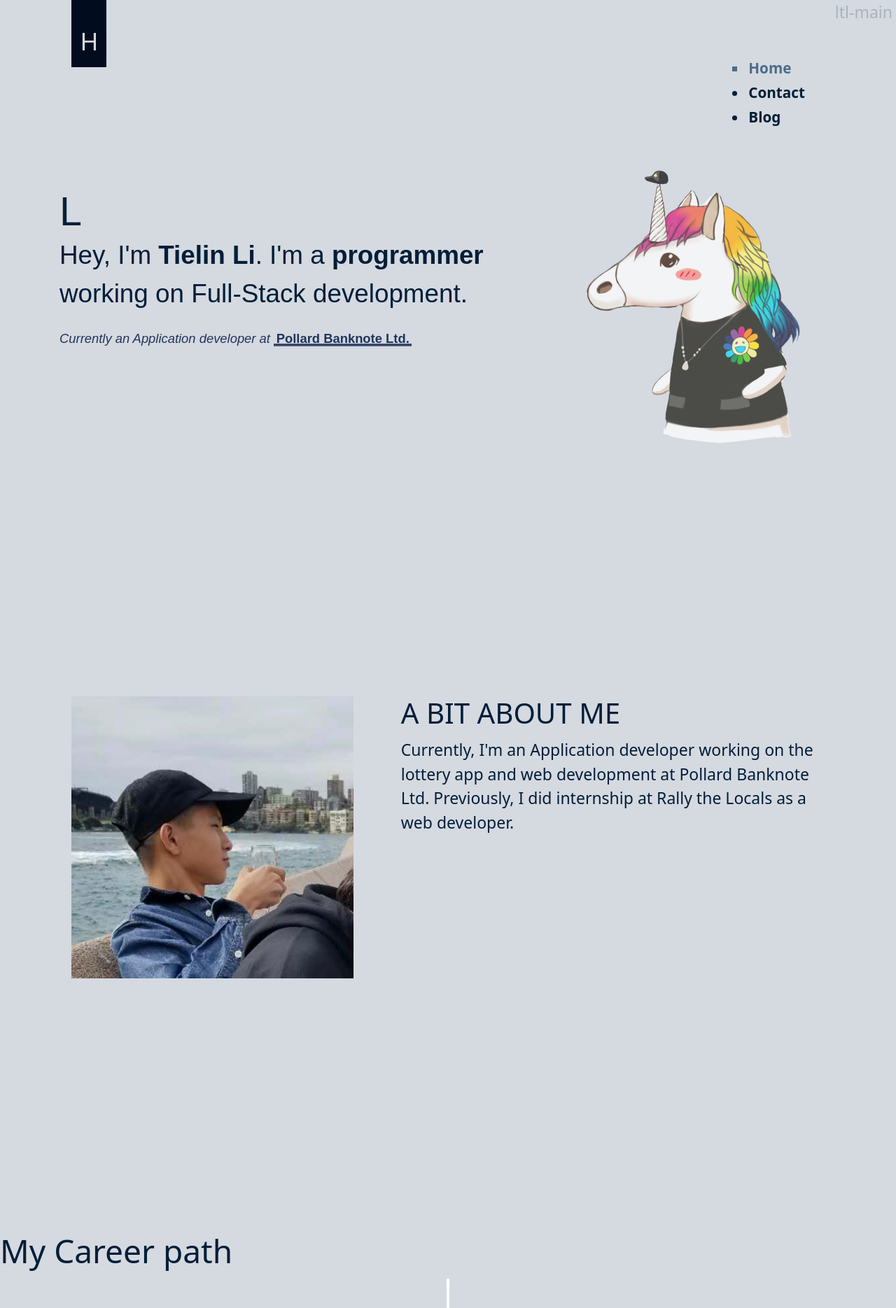
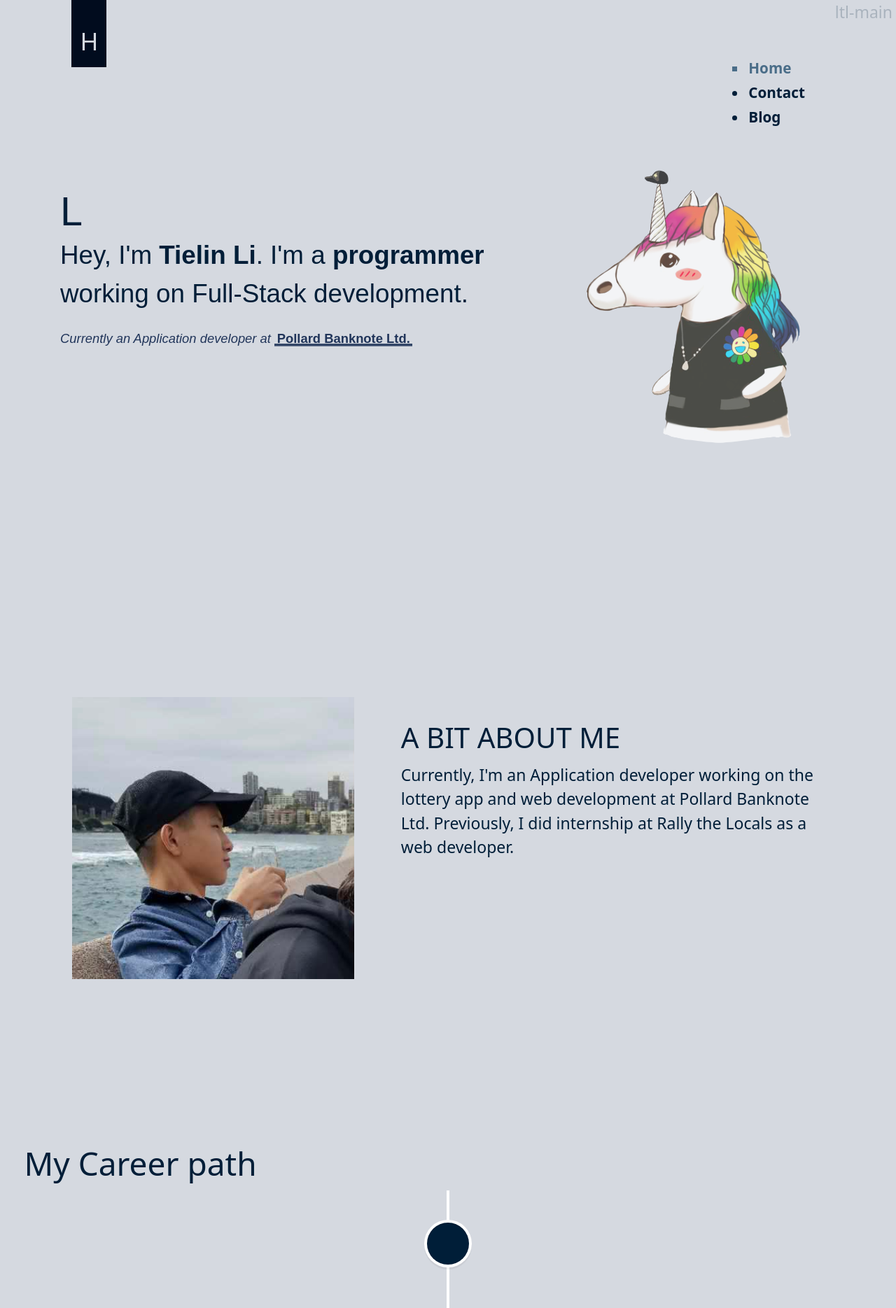
Before and after one commit to ltlkong/ltl-portfolio, a React (Create React App) app: page / in a window 1280 px wide. Shown: the top 1869 px of the page at 70% size. Built offline with nearby package versions, Linux system fonts and the light colour scheme; a web font is replaced by a local one.

Commit message:
Fix styles

```diff
--- a/src/components/markdown/index.tsx
+++ b/src/components/markdown/index.tsx
@@ -2,7 +2,7 @@ import React, { ReactElement, HTMLProps } from 'react';
 import withStyles, { WithStylesProps } from 'react-jss';
 import ReactMarkdown from 'react-markdown';
 
-interface IProps extends HTMLProps<HTMLDivElement> {
+interface IProps extends HTMLProps<ReactElement> {
     children?: string;
 }
 
--- a/src/components/navBar/index.tsx
+++ b/src/components/navBar/index.tsx
@@ -4,7 +4,7 @@ import withStyles, { WithStylesProps } from 'react-jss';
 
 interface IProps
     extends WithStylesProps<typeof styles>,
-        HTMLProps<HTMLDivElement> {
+        HTMLProps<ReactElement> {
     children: any;
 }
 
--- a/src/pages/homePage/components/career-timeline/index.tsx
+++ b/src/pages/homePage/components/career-timeline/index.tsx
@@ -1,4 +1,4 @@
-import React, { ReactElement } from 'react';
+import React, { ReactElement, HTMLProps } from 'react';
 import {
     VerticalTimeline,
     VerticalTimelineElement,
@@ -8,7 +8,9 @@ import theme from '../../../../styles/themePrimary';
 
 // 'Vertical timeline ref: https://stephane-monnot.github.io/react-vertical-timeline/#/'
 //
-const CareerTimeline = (): ReactElement => {
+const CareerTimeline = ({
+    className,
+}: HTMLProps<ReactElement>): ReactElement => {
     const careerData = [
         {
             title: 'Software developer student',
@@ -49,6 +51,7 @@ const CareerTimeline = (): ReactElement => {
     ];
 
     return (
+        <div className={className}>
             <VerticalTimeline>
                 {careerData.map((data, key) => {
                     return (
@@ -75,13 +78,16 @@ const CareerTimeline = (): ReactElement => {
                                 {data.title + ' at ' + data.company.name}
                             </h4>
                             <div className="vertical-timeline-element-subtitle">
-                            {data.company.city + ' ' + data.company.province}
+                                {data.company.city +
+                                    ' ' +
+                                    data.company.province}
                             </div>
                             <p>{data.description}</p>
                         </VerticalTimelineElement>
                     );
                 })}
             </VerticalTimeline>
+        </div>
     );
 };
 
--- a/src/pages/homePage/index.tsx
+++ b/src/pages/homePage/index.tsx
@@ -44,9 +44,7 @@ const HomePage = ({
         <PageLayout>
             <Bookmark className={classes.Bookmark} />
             <Main className={classes.Home}>
-                <section
-                    className={combineClasses(classes.Section, classes.Banner)}
-                >
+                <section className={combineClasses(classes.Banner)}>
                     <ScrollAnimation
                         animateIn="animate__animated animate__slideInLeft"
                         animateOnce={true}
@@ -79,7 +77,7 @@ const HomePage = ({
                         </div>
                     </ScrollAnimation>
                 </section>
-                <section className={classes.Section}>
+                <section>
                     <ScrollAnimation
                         animateIn="animate__animated animate__slideInRight"
                         animateOnce={true}
@@ -88,14 +86,14 @@ const HomePage = ({
                             <div className={classes.AboutMeImgContainer}>
                                 <img src={homePageData.myPicture} />
                             </div>
-                            <div className={classes.AboutMeIntro}>
+                            <div className={'col-md-6 mt-4'}>
                                 <h3>A BIT ABOUT ME</h3>
                                 <Markdown>{homePageData.aboutMe}</Markdown>
                             </div>
                         </div>
                     </ScrollAnimation>
                 </section>
-                <section className={combineClasses(classes.Section)}>
+                <section className={combineClasses('p-4')}>
                     <h2>My Career path</h2>
                     <CareerTimeline />
                 </section>
--- a/src/styles/HomePageStyle.tsx
+++ b/src/styles/HomePageStyle.tsx
@@ -10,10 +10,12 @@ const styles = (theme: ThemePrimary) => ({
             color: theme.colorPrimary,
             backgroundColor: theme.textColorPrimary,
         },
-    },
-    Section: {
-        width: '100vw',
-        minHeight: '100vh',
+
+        '& section': {
+            width: '100vw',
+            minHeight: '100vh',
+            padding: '1px',
+        },
     },
     Bookmark: {
         backgroundColor: theme.backgroundColorHome,
@@ -73,9 +75,6 @@ const styles = (theme: ThemePrimary) => ({
             width: '100%',
         },
     },
-    AboutMeIntro: {
-        composes: 'col-md-6',
-    },
 });
 
 export default styles;
```
Lines whose indentation alone changed are shown as unchanged.
